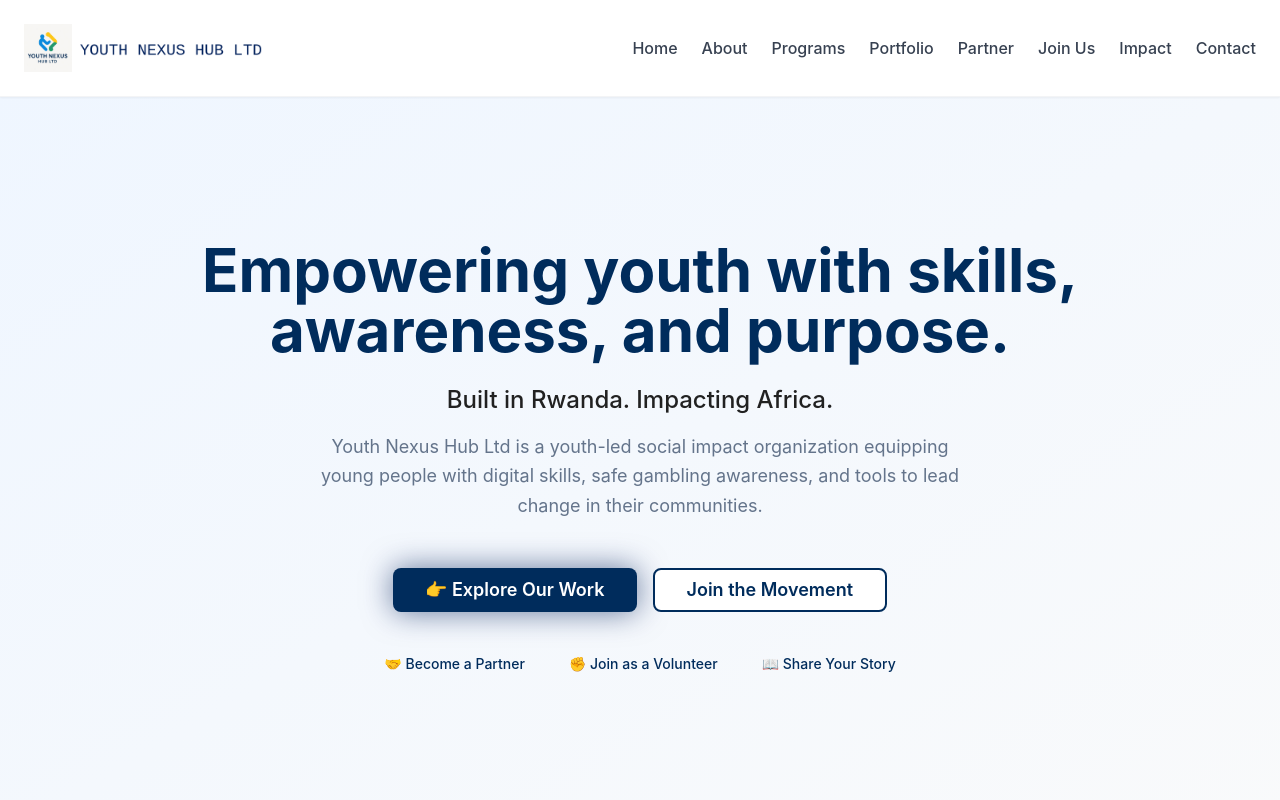
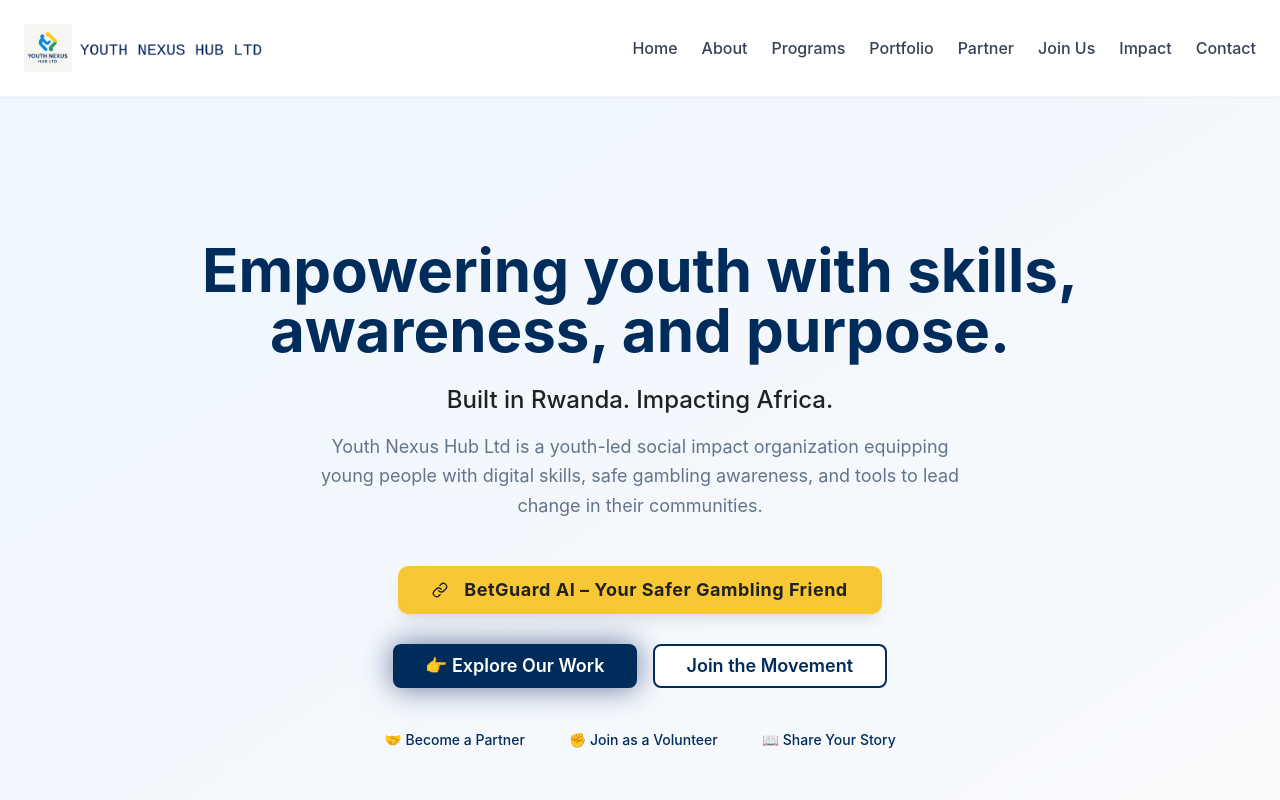
Before and after one commit to ntezeplacide2/www-youthnexushub-org, a React (Vite) app: page / in a window 1280 px wide. Shown: the top 800 px of the page. Built offline with nearby package versions, Linux system fonts and the light colour scheme.

Commit message:
Add BetGuard AI link to homepage
Added a link to the BetGuard AI tool on the homepage, specifically within the Hero section, to increase visibility and user recognition.

```diff
--- a/src/components/Hero.tsx
+++ b/src/components/Hero.tsx
@@ -2,6 +2,7 @@
 import { Button } from "@/components/ui/button";
 import { useEffect, useState } from "react";
 import { useNavigate } from "react-router-dom";
+import { Link } from "lucide-react";
 
 export const Hero = () => {
   const [isVisible, setIsVisible] = useState(false);
@@ -36,6 +37,29 @@ export const Hero = () => {
           }`}>
             Youth Nexus Hub Ltd is a youth-led social impact organization equipping young people with digital skills, safe gambling awareness, and tools to lead change in their communities.
           </p>
+
+          {/* BetGuard AI Button */}
+          <div className={`flex justify-center mb-8 transition-all duration-1000 delay-100 ${
+            isVisible ? 'opacity-100 translate-y-0' : 'opacity-0 translate-y-10'
+          }`}>
+            <a
+              href="https://betguard-ai-friend.lovable.app"
+              target="_blank"
+              rel="noopener noreferrer"
+              className="inline-flex"
+            >
+              <Button
+                size="lg"
+                className="bg-accent hover:bg-primary text-accent-foreground hover:text-primary-foreground px-8 py-4 text-lg font-bold rounded-lg transition-all duration-300 hover:scale-105 shadow-lg ring-2 ring-accent"
+                style={{
+                  letterSpacing: "0.5px",
+                }}
+              >
+                <Link className="mr-2" size={22} />
+                BetGuard AI – Your Safer Gambling Friend
+              </Button>
+            </a>
+          </div>
 
           <div className={`flex flex-col sm:flex-row gap-4 justify-center items-center transition-all duration-1000 delay-600 ${
             isVisible ? 'opacity-100 translate-y-0' : 'opacity-0 translate-y-10'
```
